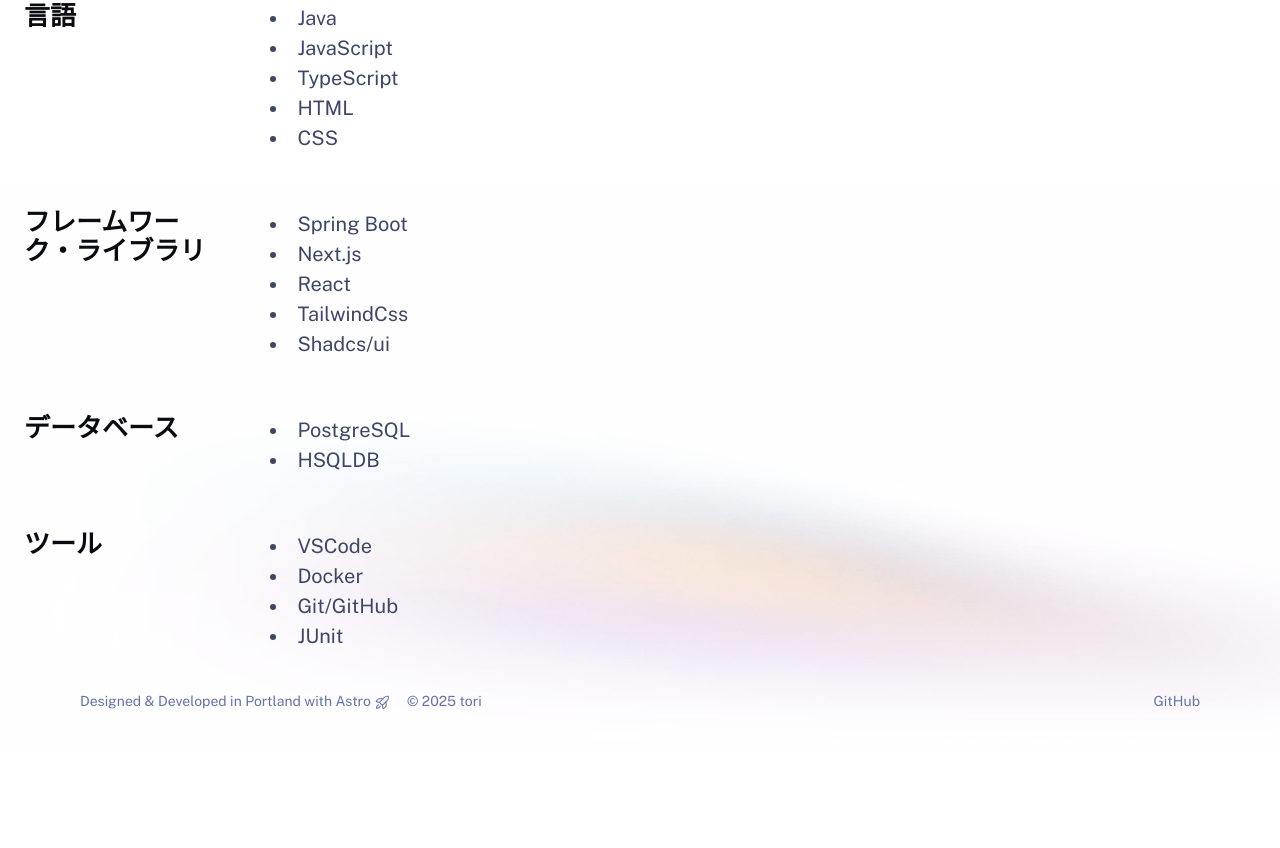
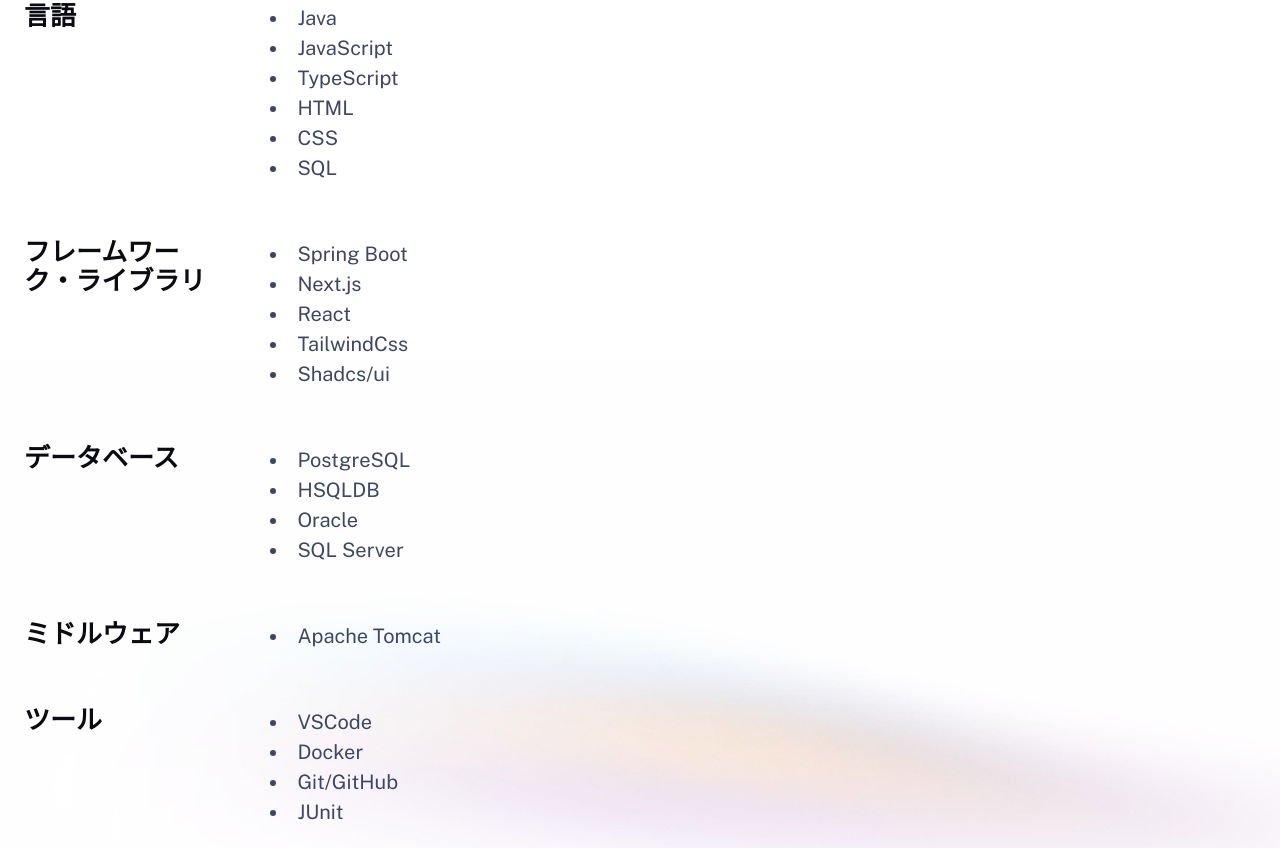
Before and after one commit to tokonatu55/tori-portfolio, an Astro site: page / in a window 1280 px wide. Shown: the part 608-1456 px from the top of the page. Before the commit the page ends 1360 px from the top, so only its background shows below. Built offline with nearby package versions, Linux system fonts and the light colour scheme; Astro itself is replaced by a stand-in of ours.

Commit message:
Homeページ修正

```diff
--- a/src/pages/index.astro
+++ b/src/pages/index.astro
@@ -46,6 +46,7 @@
 					<li>TypeScript</li>
 					<li>HTML</li>
 					<li>CSS</li>
+					<li>SQL</li>
 				</div>
 			</section>
 			<section>
@@ -63,6 +64,14 @@
 				<div class="content">
 					<li>PostgreSQL</li>
 					<li>HSQLDB</li>
+					<li>Oracle</li>
+					<li>SQL Server</li>
+				</div>
+			</section>
+			<section>
+				<h2 class="section-title">ミドルウェア</h2>
+				<div class="content">
+					<li> Apache Tomcat</li>
 				</div>
 			</section>
 			<section>
```
